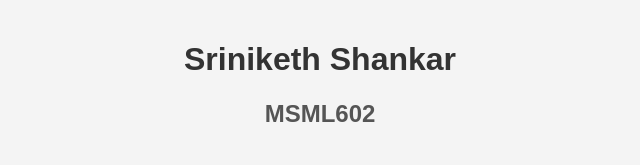
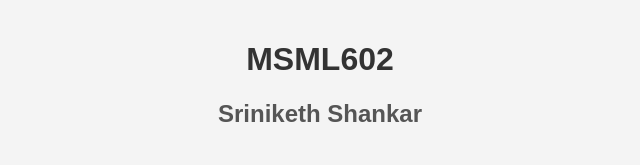
Before and after one commit to Sriniketh01/MSML602, a plain HTML site: page index.html in a window 1280 px wide. Shown: the top 165 px of the page, without its empty margins (320-960 px from the left). Drawn offline with Linux system fonts and the light colour scheme.

Commit message:
Update index.html

```diff
--- a/index.html
+++ b/index.html
@@ -3,7 +3,7 @@
 <head>
     <meta charset="UTF-8">
     <meta name="viewport" content="width=device-width, initial-scale=1.0">
-    <title>Sriniketh Shankar - MSML602</title>
+    <title>MSML602 <br> Sriniketh Shankar </title>
     <style>
         body {
             font-family: Arial, sans-serif;
@@ -28,8 +28,8 @@
 </head>
 <body>
 
-    <h1>Sriniketh Shankar</h1>
-    <h2>MSML602</h2>
+    <h1>MSML602</h1>
+    <h2>Sriniketh Shankar </h2>
     <img src="photo.jpg" alt="Photo of Sriniketh Shankar">
 
 </body>
```
